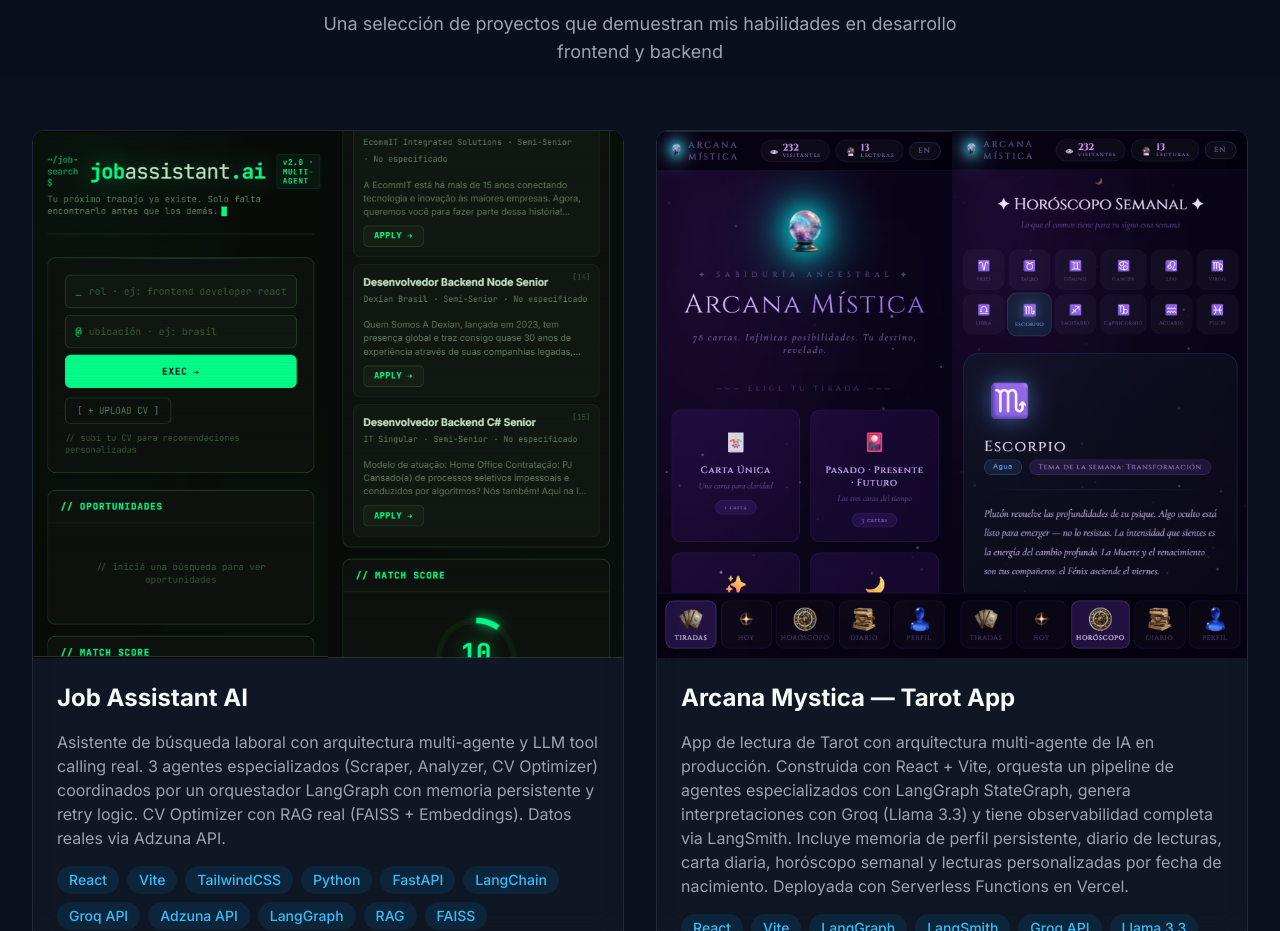
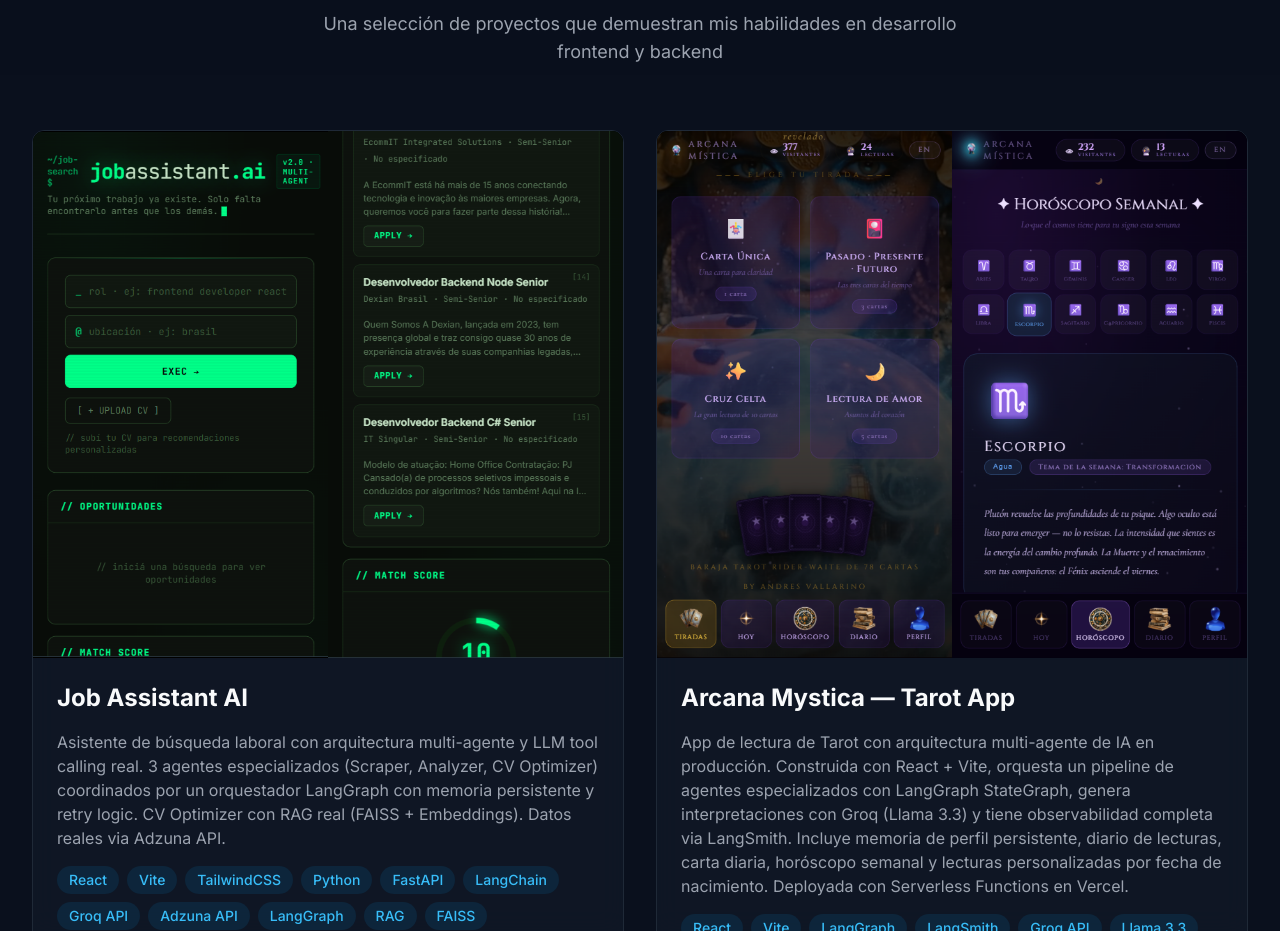
Before and after one commit to AndyV01/portfolio-nextjs, a Next.js app: page / in a window 1280 px wide. Shown: the part 2720-3651 px from the top of the page. Built offline with nearby package versions, Linux system fonts and the light colour scheme.

Commit message:
feat: add new pic project arcana

```diff
--- a/src/components/Projects.tsx
+++ b/src/components/Projects.tsx
@@ -25,7 +25,7 @@
       tags: ['React', 'Vite', 'LangGraph', 'LangSmith', 'Groq API', 'Llama 3.3', 'CSS 3D', 'i18n', 'localStorage', 'Vercel Serverless', 'Multi-Agent AI'],
       github: 'https://github.com/AndyV01/arcana-mystica',
       demo: 'https://arcana-mystica.vercel.app/',
-      image: ['/projects/arcana03.png', '/projects/arcana04.png']
+      image: ['/projects/arcana05.png', '/projects/arcana04.png']
     },
     {
       title: 'E-commerce KushTeen',
```
Also changed, not shown: public/projects/arcana03.png (deleted), public/projects/arcana05.png (added).
